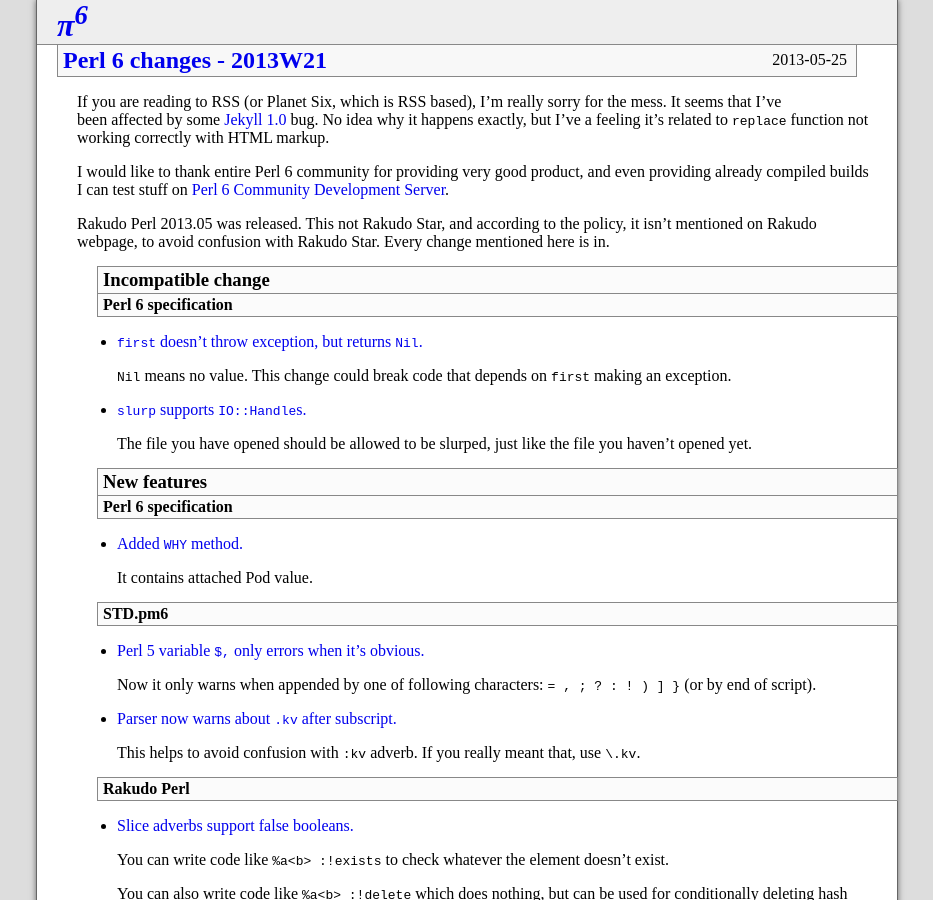
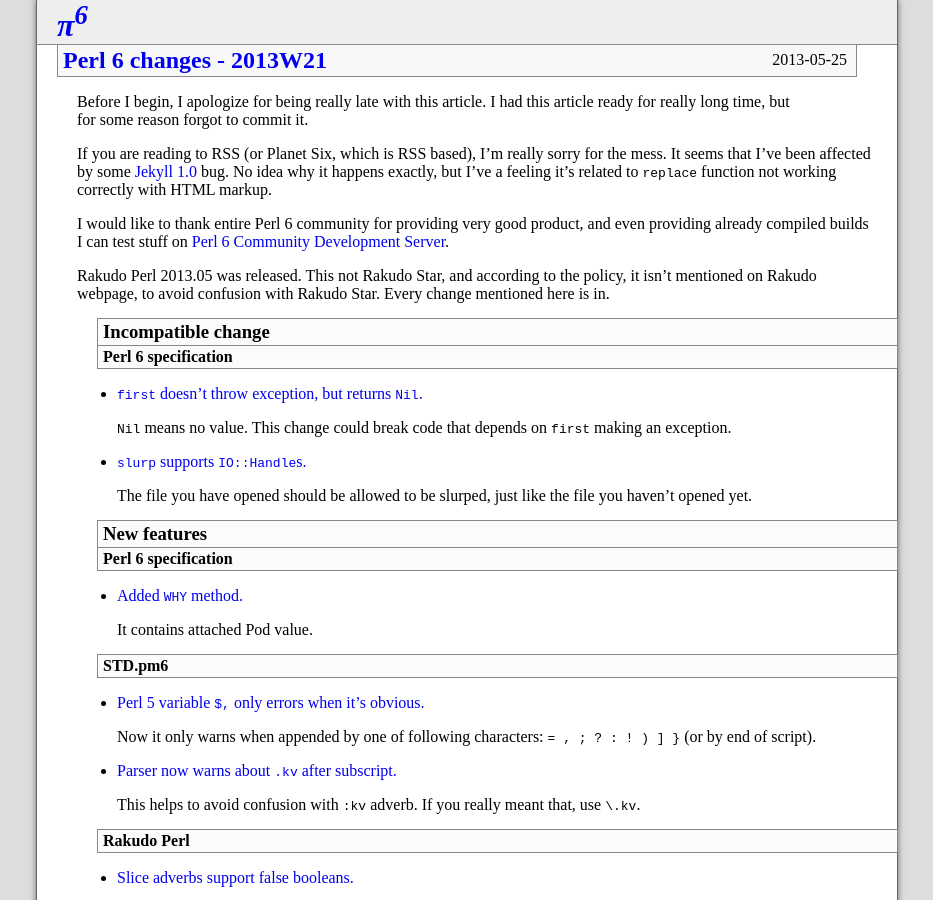
Before and after one commit to KamilaBorowska/old-xfix.github.io, a Jekyll site: the page built from _posts/2013-05-25-perl-6-changes-2013W21.md, in a window 1280 px wide and 900 px high. Shown: the whole window, without its empty margins (173-1106 px from the left). Built offline with Jekyll 4.4.1, drawn with Linux system fonts in a browser that asks for light colours; comment, search, counter and statistics services are not loaded.

Commit message:
Note I forgot to upload it

```diff
--- a/_posts/2013-05-25-perl-6-changes-2013W21.md
+++ b/_posts/2013-05-25-perl-6-changes-2013W21.md
@@ -2,6 +2,10 @@
 layout: post
 title:  Perl 6 changes - 2013W21
 ---
+Before I begin, I apologize for being really late with this article. I
+had this article ready for really long time, but for some reason forgot
+to commit it.
+
 If you are reading to RSS (or Planet Six, which is RSS based), I'm
 really sorry for the mess. It seems that I've been affected by some
 [Jekyll 1.0](http://jekyllrb.com/) bug. No idea why it happens exactly,
```
